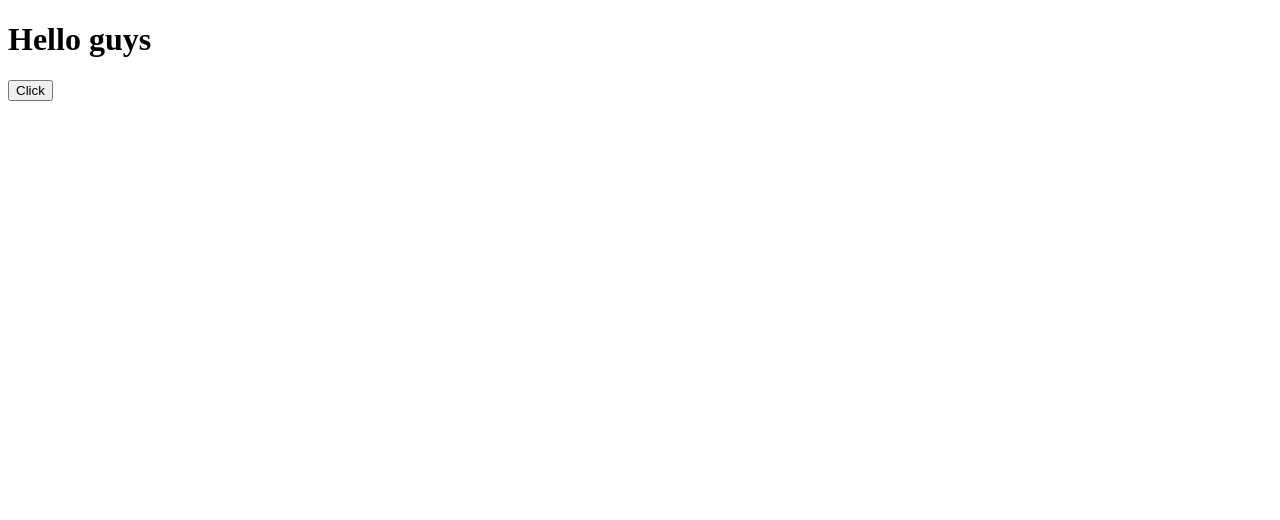
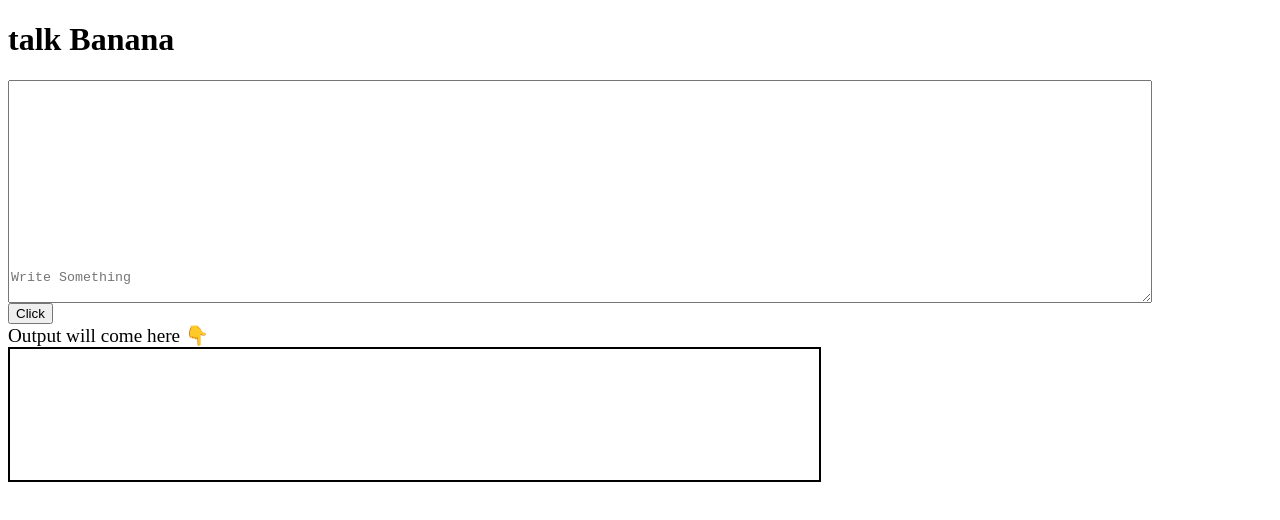
Before and after one commit to Utkarsh-Negi/Minion-Translator, a plain HTML site: page index.html in a window 1280 px wide. Drawn offline with Linux system fonts and the light colour scheme.

Commit message:
Added text area and output box

```diff
--- a/app.js
+++ b/app.js
@@ -8,7 +8,9 @@
 // alert(welcomemessage);
 
 var button = document.querySelector('#btn-translate');
+var word = document.querySelector('#txt-input');
+var output = document.querySelector('#output');
 
 button.addEventListener('click', function clickEventHandler() {
-  console.log('clicked');
+  output.innerText = 'fdfscsdfcsdcsd' + word.value;
 });
--- a/index.html
+++ b/index.html
@@ -4,12 +4,28 @@
     <meta charset="UTF-8" />
     <meta http-equiv="X-UA-Compatible" content="IE=edge" />
     <meta name="viewport" content="width=device-width, initial-scale=1.0" />
-    <title>Say hi to everyone</title>
+    <title>Banana App</title>
+    <style>
+      textarea {
+        width: 90%;
+        display: block;
+        padding-top: 15%;
+      }
+      #output {
+        padding: 2%;
+        height: 10vh;
+        width: 60%;
+        border: 2px solid black;
+      }
+    </style>
   </head>
   <body>
-    <h1>Hello guys</h1>
+    <h1>talk Banana</h1>
+    <textarea id="txt-input" placeholder="Write Something"></textarea>
     <button id="btn-translate">Click</button>
 
+    <div style="font-size: larger">Output will come here 👇</div>
+    <div id="output"></div>
     <script src="app.js" type="text/javascript"></script>
   </body>
 </html>
```
